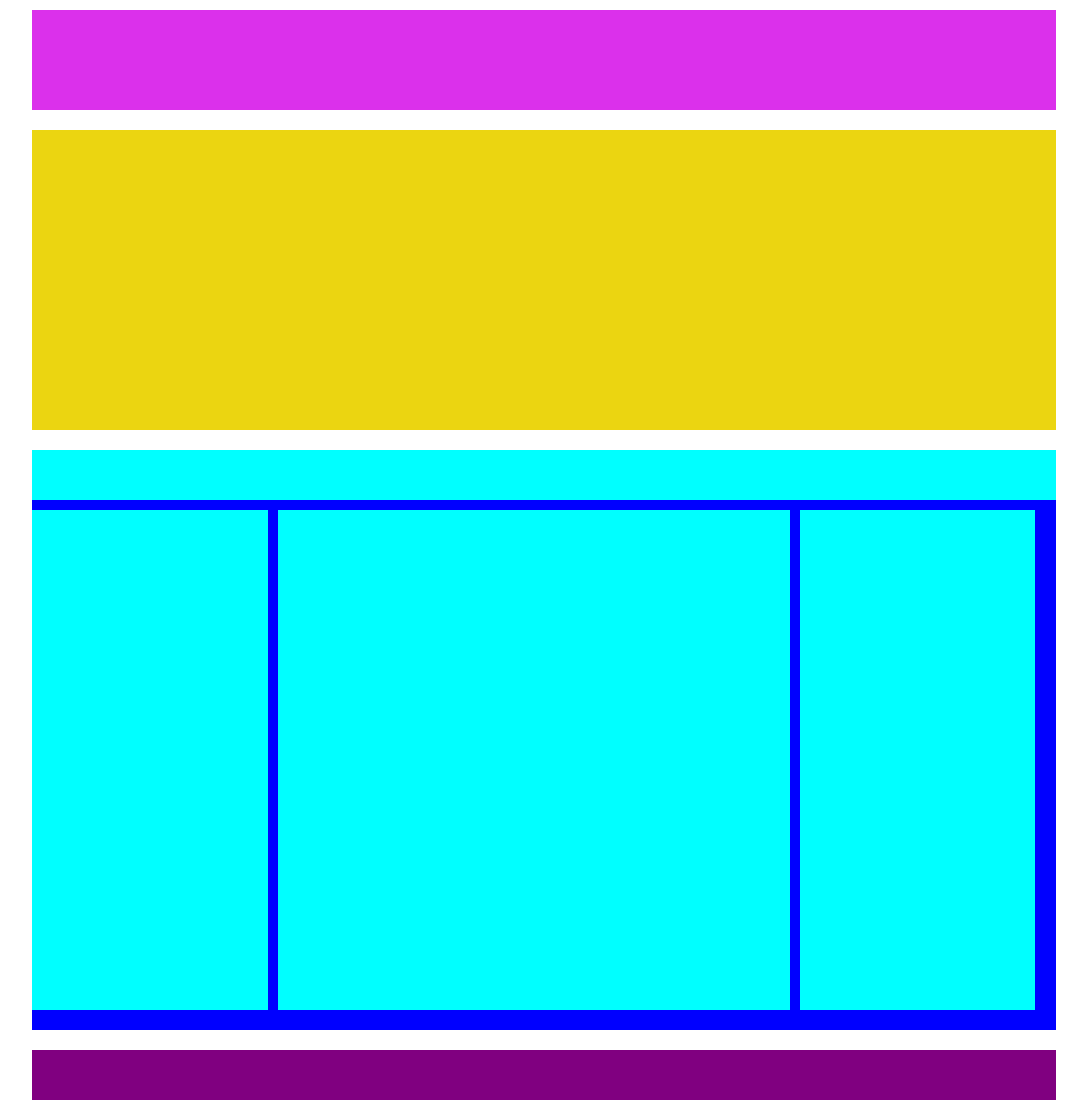
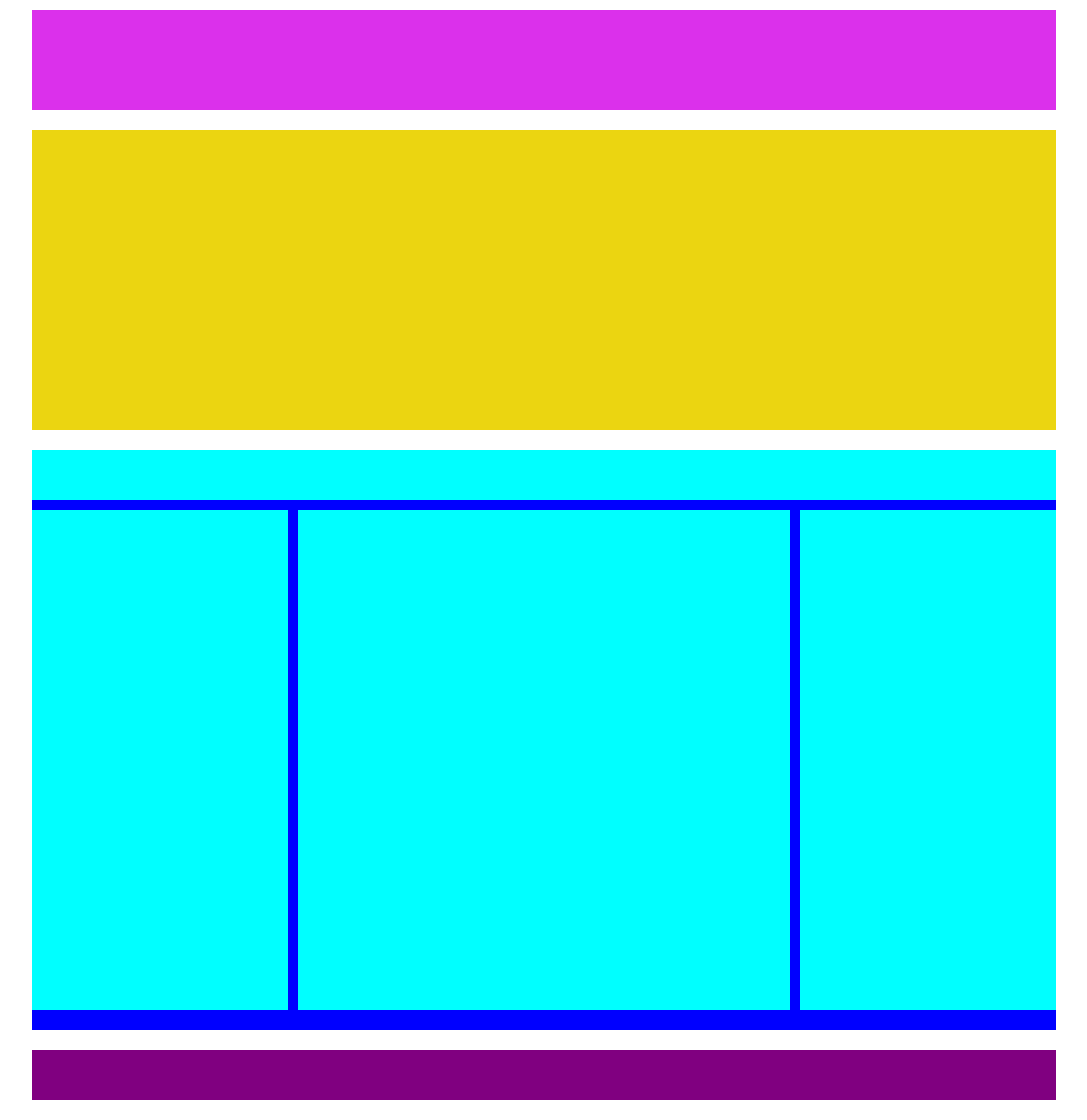
Before and after one commit to dona70909/htmlcss-struttura-wp, a plain HTML site: page index.html in a window 1280 px wide. Shown: the whole page, without its empty margins (96-1183 px from the left). Drawn offline with Linux system fonts and the light colour scheme.

Commit message:
width big clm fixed

```diff
--- a/css/style.css
+++ b/css/style.css
@@ -61,12 +61,12 @@
 
 /* boxes laterali  */
 .small-clm{
-    width: 23%;
+    width: 25%;
 }
 
 /* box centrale */
 .big-clm{
-    width: 50%;
+    width: calc(50% - 20px);
     margin: 0 10px 0px 10px;
 }
 
```
